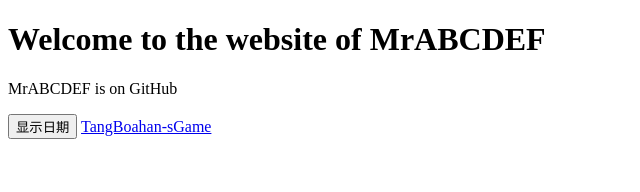
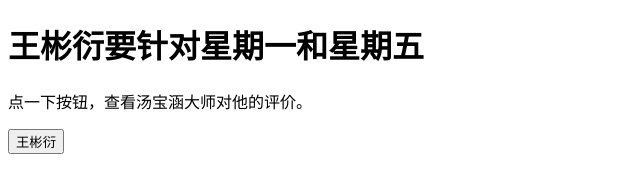
Before and after one commit to MrABCDEF/MrABCDEF.github.io, a plain HTML site: page index.html in a window 1280 px wide. Shown: the whole page, without its empty margins (0-640 px from the left). Drawn offline with Linux system fonts and the light colour scheme.

Commit message:
Update index.html
MrABCDEF

```diff
--- a/index.html
+++ b/index.html
@@ -2,21 +2,19 @@
 <html>
 <head>
 <meta charset="utf-8">
-<title>MrABCDEF</title>
-<script>
-function displayDate(){
-	document.getElementById("demo").innerHTML=Date();
-}
-</script>
+<title>菜鸟教程(runoob.com)</title>
 </head>
 <body>
 
-<h1>Welcome to the website of MrABCDEF</h1>
-<p id="demo">MrABCDEF is on GitHub</p>
-
-<button type="button" onclick="I'm MrABCDEF">显示日期</button>
-
-<a href="https://github.com/MrABCDEF/TangBoahan-sGame">TangBoahan-sGame</a>
+<h1>王彬衍要针对星期一和星期五</h1>
+<p>点一下按钮，查看汤宝涵大师对他的评价。</p>
+<button onclick="myFunction()">王彬衍</button>
+<script>
+function myFunction()
+{
+    document.write("王彬衍是傻逼，他死了算了，就是个流氓。他欺负欺负弱小，欺软怕硬，满口污秽与肮脏，自己不想扫地天天告别人！");
+}
+</script>
 
 </body>
 </html>
```
